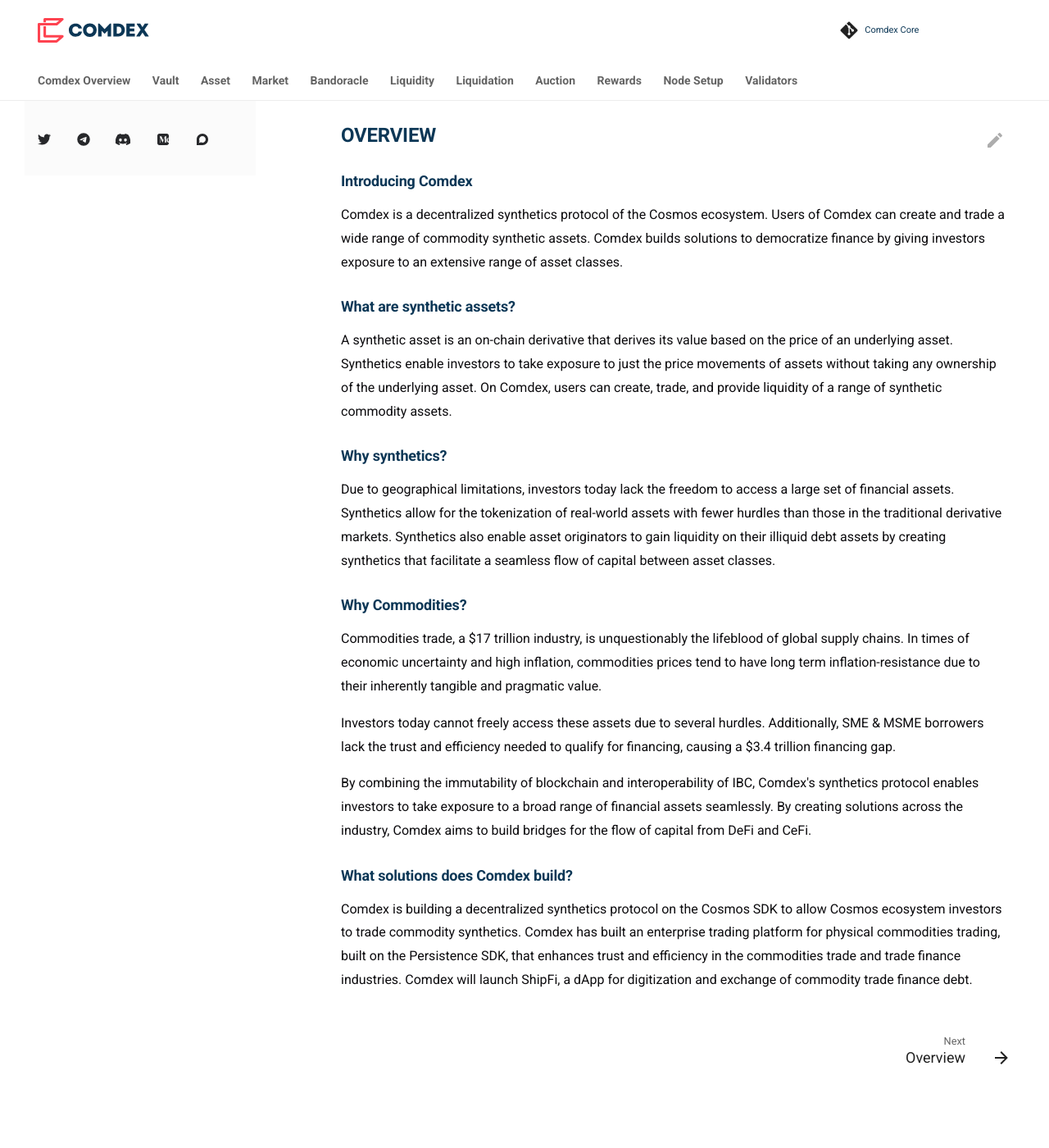
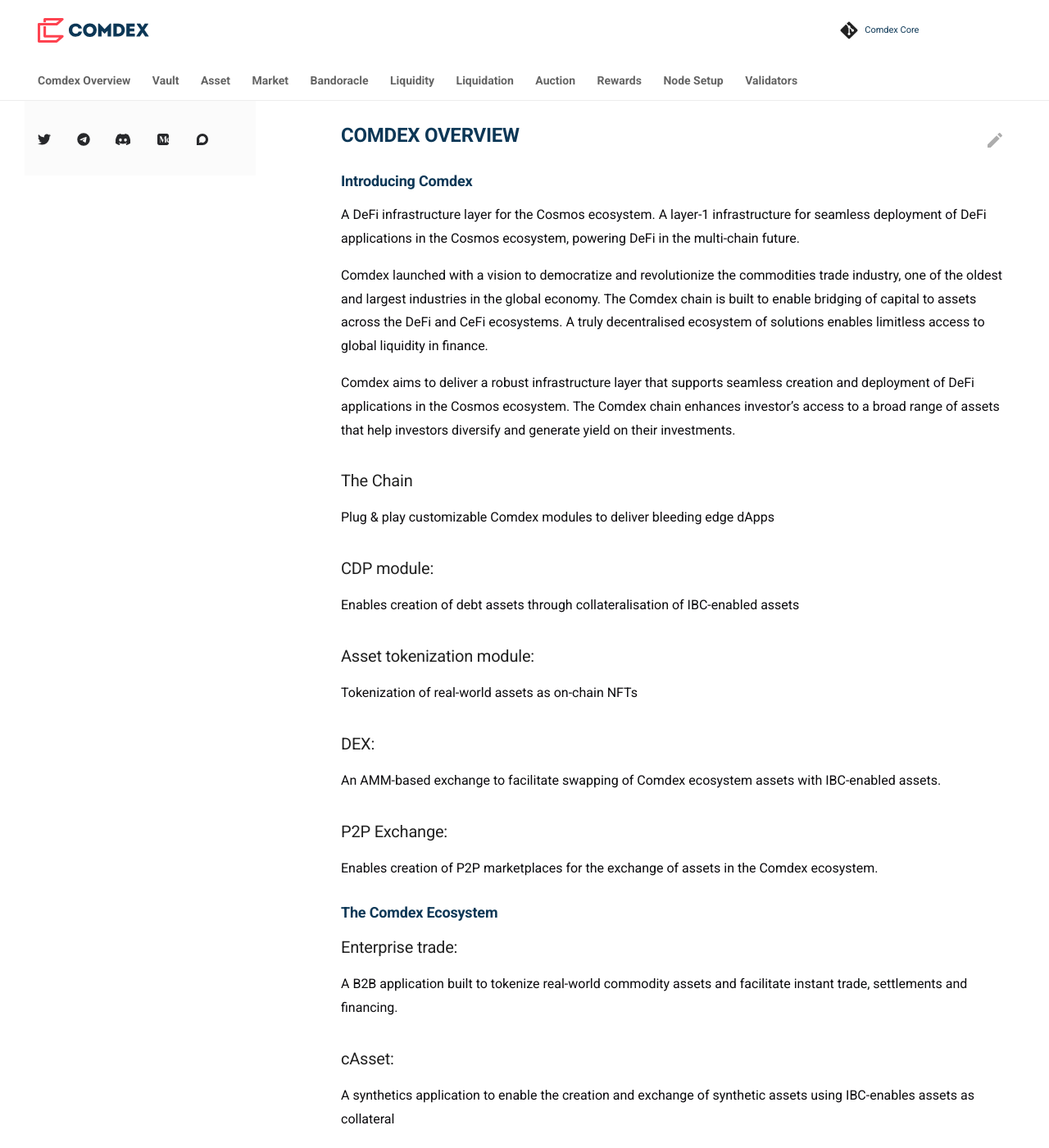
Before and after one commit to comdex-official/docs, an MkDocs documentation site: the page built from docs/index.md, in a window 1280 px wide and 1400 px high. Shown: the whole window at 82% size. Built offline with MkDocs 1.6.1 and Material for MkDocs 9.7.7, drawn with Linux system fonts in a browser that asks for light colours; some of the changed text lies outside the part shown.

Commit message:
update docs with latest points

```diff
--- a/docs/index.md
+++ b/docs/index.md
@@ -1,29 +1,60 @@
-#Overview
+## Introducing Comdex
 
-##Introducing Comdex
+A DeFi infrastructure layer for the Cosmos ecosystem. A layer-1 infrastructure for seamless deployment of DeFi applications in the Cosmos ecosystem, powering DeFi in the multi-chain future.
 
-Comdex is a decentralized synthetics protocol of the Cosmos ecosystem. Users of Comdex can create and trade a wide range of commodity synthetic assets. Comdex builds solutions to democratize finance by giving investors exposure to an extensive range of asset classes.
+Comdex launched with a vision to democratize and revolutionize the commodities trade industry, one of the oldest and largest industries in the global economy. The Comdex chain is built to enable bridging of capital to assets across the DeFi and CeFi ecosystems. A truly decentralised ecosystem of solutions enables limitless access to global liquidity in finance.
+
+Comdex aims to deliver a robust infrastructure layer that supports seamless creation and deployment of DeFi applications in the Cosmos ecosystem. The Comdex chain enhances investor’s access to a broad range of assets that help investors diversify and generate yield on their investments.
+
+### The Chain
+Plug & play customizable Comdex modules to deliver bleeding edge dApps
+
+### CDP module:
+
+Enables creation of debt assets through collateralisation of IBC-enabled assets
+
+### Asset tokenization module:
+Tokenization of real-world assets as on-chain NFTs
+
+### DEX:
+
+An AMM-based exchange to facilitate swapping of Comdex ecosystem assets with IBC-enabled assets.
+
+### P2P Exchange:
+Enables creation of P2P marketplaces for the exchange of assets in the Comdex ecosystem.
 
 
-##What are synthetic assets?
+## The Comdex Ecosystem
 
-A synthetic asset is an on-chain derivative that derives its value based on the price of an underlying asset. Synthetics enable investors to take exposure to just the price movements of assets without taking any ownership of the underlying asset. On Comdex, users can create, trade, and provide liquidity of a range of synthetic commodity assets.
+### Enterprise trade:
+A B2B application built to tokenize real-world commodity assets and facilitate instant trade, settlements and financing.
 
 
-##Why synthetics?
-
-Due to geographical limitations, investors today lack the freedom to access a large set of financial assets. Synthetics allow for the tokenization of real-world assets with fewer hurdles than those in the traditional derivative markets. Synthetics also enable asset originators to gain liquidity on their illiquid debt assets by creating synthetics that facilitate a seamless flow of capital between asset classes.
+### cAsset:
+A synthetics application to enable the creation and exchange of synthetic assets using IBC-enables assets as collateral
 
 
-##Why Commodities?
+### Commodo:
+An IBC-native collateralised lending protocol. Coming soon…
 
-Commodities trade, a $17 trillion industry, is unquestionably the lifeblood of global supply chains. In times of economic uncertainty and high inflation, commodities prices tend to have long term inflation-resistance due to their inherently tangible and pragmatic value.
 
-Investors today cannot freely access these assets due to several hurdles. Additionally, SME & MSME borrowers lack the trust and efficiency needed to qualify for financing, causing a $3.4 trillion financing gap.
+### ShipFi:
+Digitization & exchange of ownership of commodity trade finance debt. Coming soon…
 
-By combining the immutability of blockchain and interoperability of IBC, Comdex's synthetics protocol enables investors to take exposure to a broad range of financial assets seamlessly. By creating solutions across the industry, Comdex aims to build bridges for the flow of capital from DeFi and CeFi.
 
-##What solutions does Comdex build?
+### CMST:
+An IBC-enabled stablecoin, native to the Comdex ecosystem. Coming soon…
 
-Comdex is building a decentralized synthetics protocol on the Cosmos SDK to allow Cosmos ecosystem investors to trade commodity synthetics. Comdex has built an enterprise trading platform for physical commodities trading, built on the Persistence SDK, that enhances trust and efficiency in the commodities trade and trade finance industries.
-Comdex will launch ShipFi, a dApp for digitization and exchange of commodity trade finance debt.
+## The CMDX Token
+
+### Fees:
+Native token of the Comdex chain, used to collect fees on utilisation of modules on the chain.
+
+### Staking:
+Securing the protocol by powering the staking economy of the chain.
+
+### Rewards:
+Rewards for liquidity mining and early adoption
+
+### Governance:
+Drive key decisions for the protocol via proposals
--- a/mkdocs.yml
+++ b/mkdocs.yml
@@ -1,7 +1,7 @@
 site_name: Comdex
 site_description : An ecosystem of solutions built with an aim of bridging DeFi & CeFi
 repo_name: Comdex Core
-repo_url: https://github.com/comdex-official/comdex
+repo_url: https://github.com/comdex-official/docs
 
 # Documentation and theme
 theme:
```
